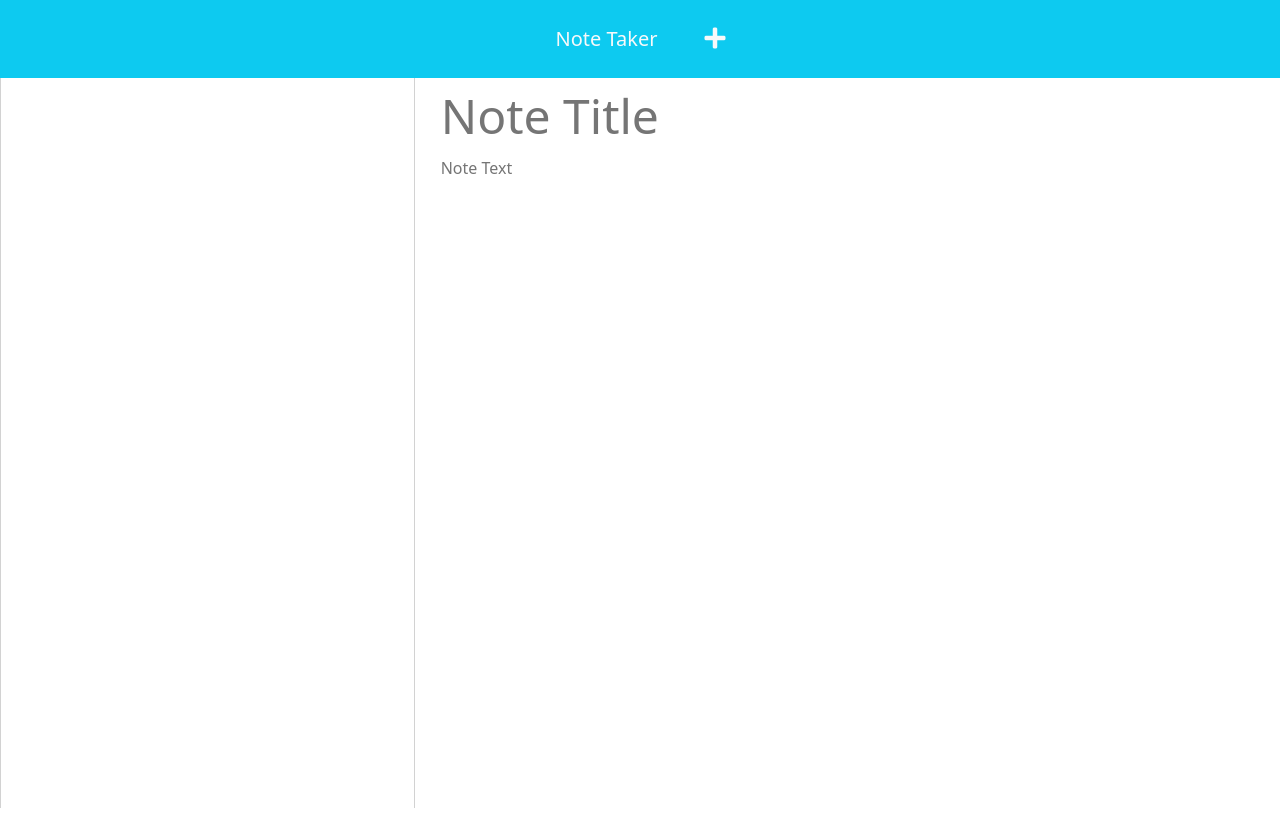
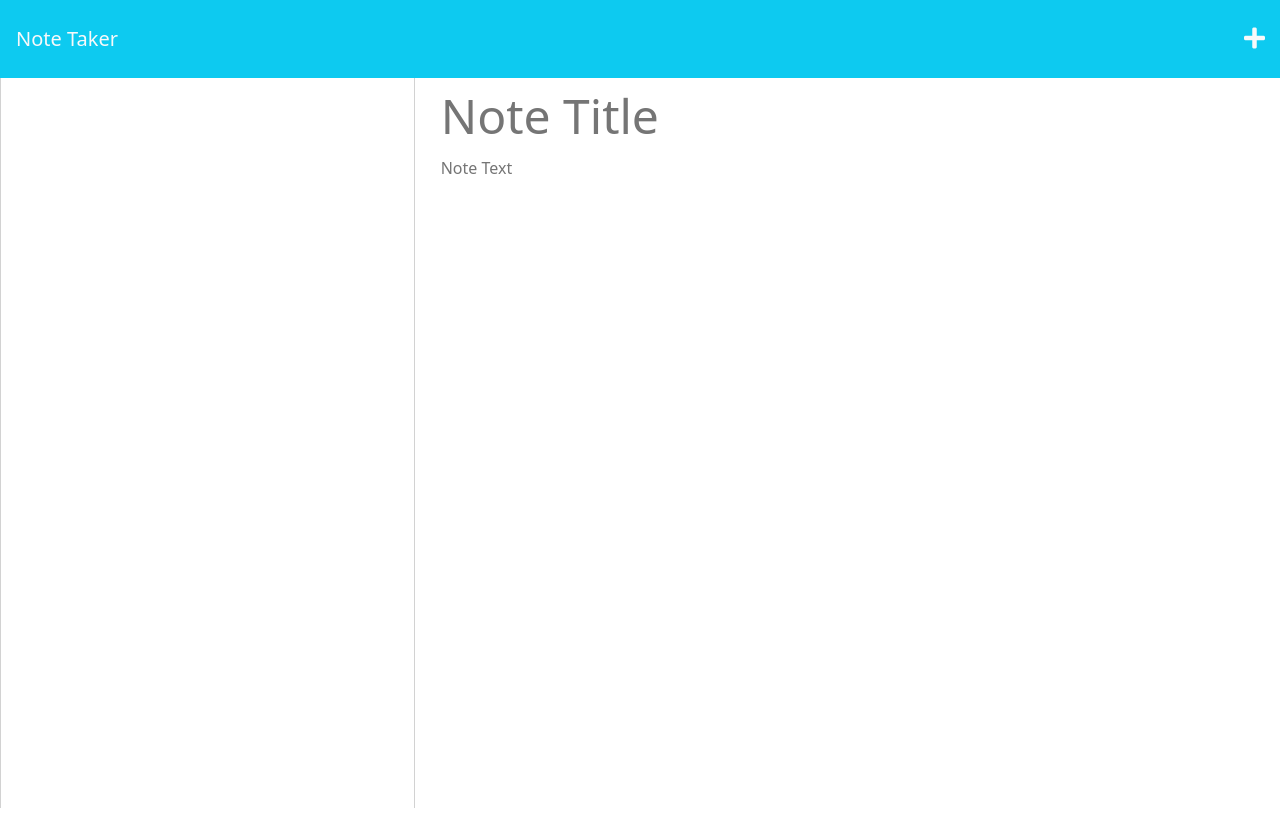
Before and after one commit to M-deline/chall-11_note-taker, a website: page public/notes.html in a window 1280 px wide. Drawn offline with nearby package versions, Linux system fonts and the light colour scheme; no server answers.

Commit message:
revert changes made to html bootstrap since css is now working properly

```diff
--- a/public/notes.html
+++ b/public/notes.html
@@ -15,11 +15,11 @@
   </head>
 
   <body>
-    <nav class="navbar bg-info justify-content-center">
-      <a class="navbar-brand text-light p-3 justify-content-center" href="/">Note Taker </a>
+    <nav class="navbar bg-info">
+      <a class="navbar-brand text-light p-3" href="/">Note Taker </a>
       <div class="icons">
         <i class="fas fa-save text-light save-note"></i>
-        <i class="fas fa-plus text-light justify-content-center new-note"></i>
+        <i class="fas fa-plus text-light new-note"></i>
       </div>
     </nav>
     <div class="container-fluid">
```
